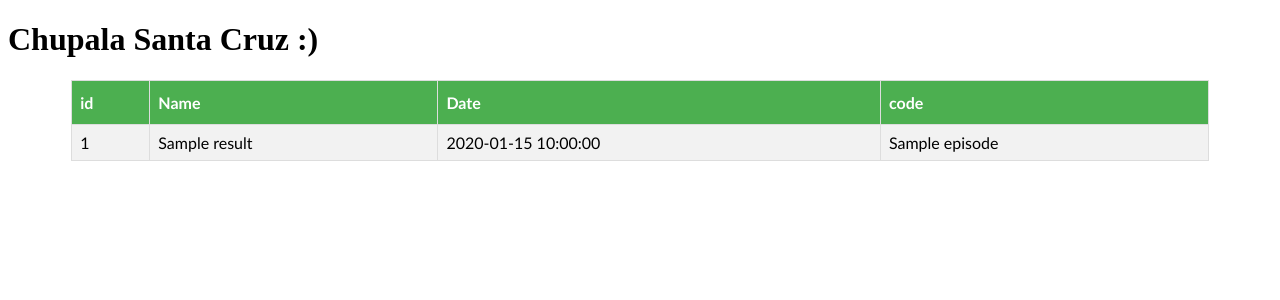
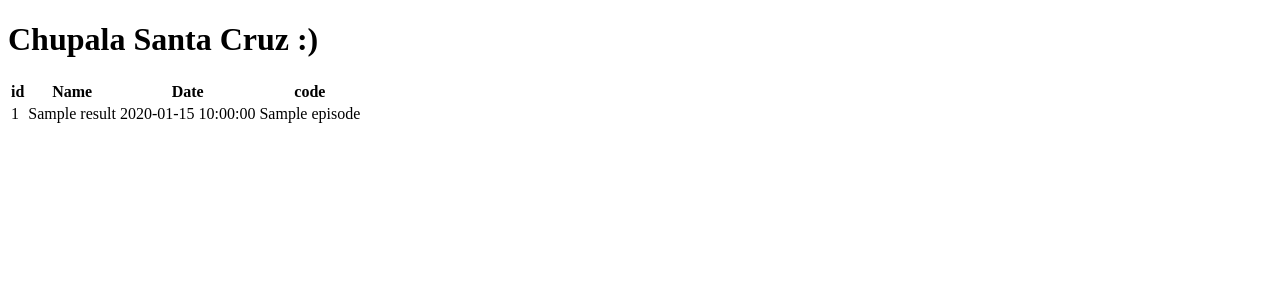
Before and after one commit to joaquineichholz/Rick-Morty, a Flask app: page / in a window 1280 px wide. Shown: the top 300 px of the page. Run offline with Flask 2, Linux system fonts and the light colour scheme; a database or web service that is not in the repository returns one stand-in record (values such as "Sample title"); data that the repository does not hold is empty.

Commit message:
apisode table

```diff
--- a/templates/index.html
+++ b/templates/index.html
@@ -3,38 +3,13 @@
 <head>
       <meta charset="UTF-8">
     <title>Rick and Morty</title>
-<style>
-#customers {
-  font-family: "Trebuchet MS", Arial, Helvetica, sans-serif;
-  border-collapse: collapse;
-  width: 90%;
-    margin-left: 5%;
-    margin-right: 5%;
-}
 
-#customers td, #customers th {
-  border: 1px solid #ddd;
-  padding: 8px;
-}
-
-#customers tr:nth-child(even){background-color: #f2f2f2;}
-
-#customers tr:hover {background-color: #ddd;}
-
-#customers th {
-  padding-top: 12px;
-  padding-bottom: 12px;
-  text-align: left;
-  background-color: #4CAF50;
-  color: white;
-}
-</style>
 </head>
 <body>
 
 <h1>  Chupala Santa Cruz :) </h1>
 
-<table id="customers">
+<table>
 
   <tr>
     <th>id</th>
@@ -62,7 +37,3 @@
 
 </body>
 </html>
-
-
-</body>
-</html>
```
